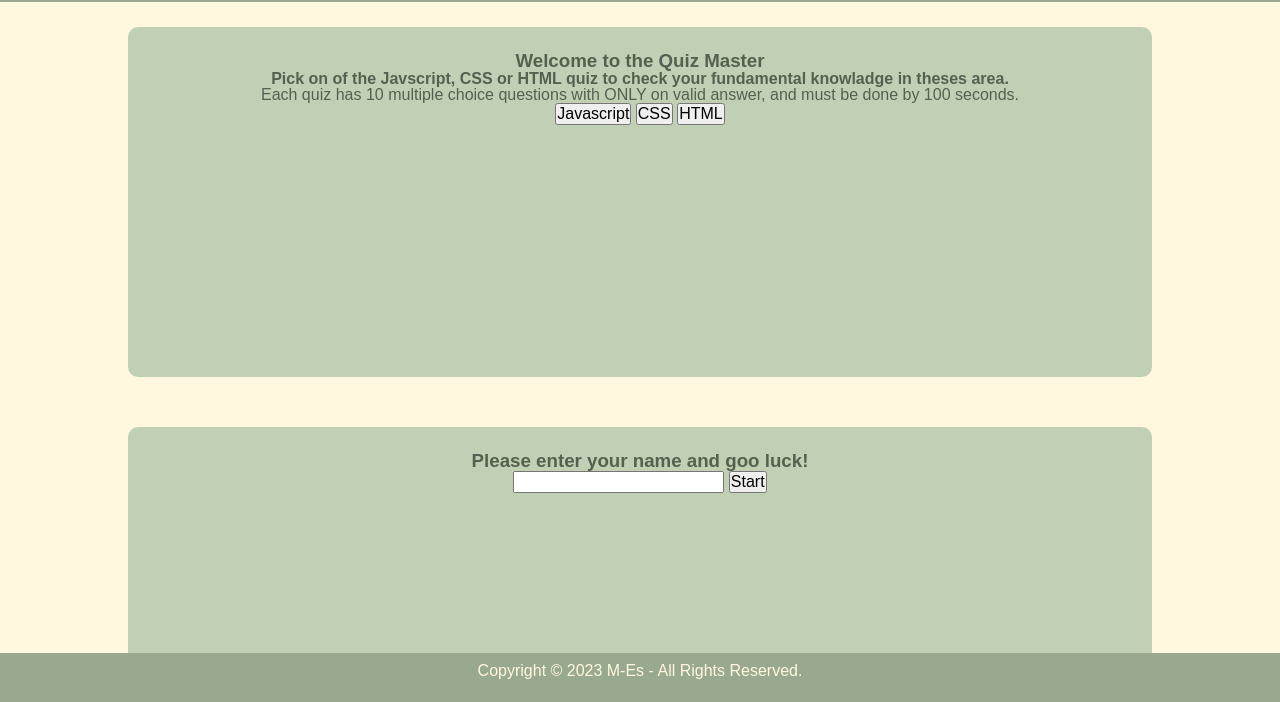
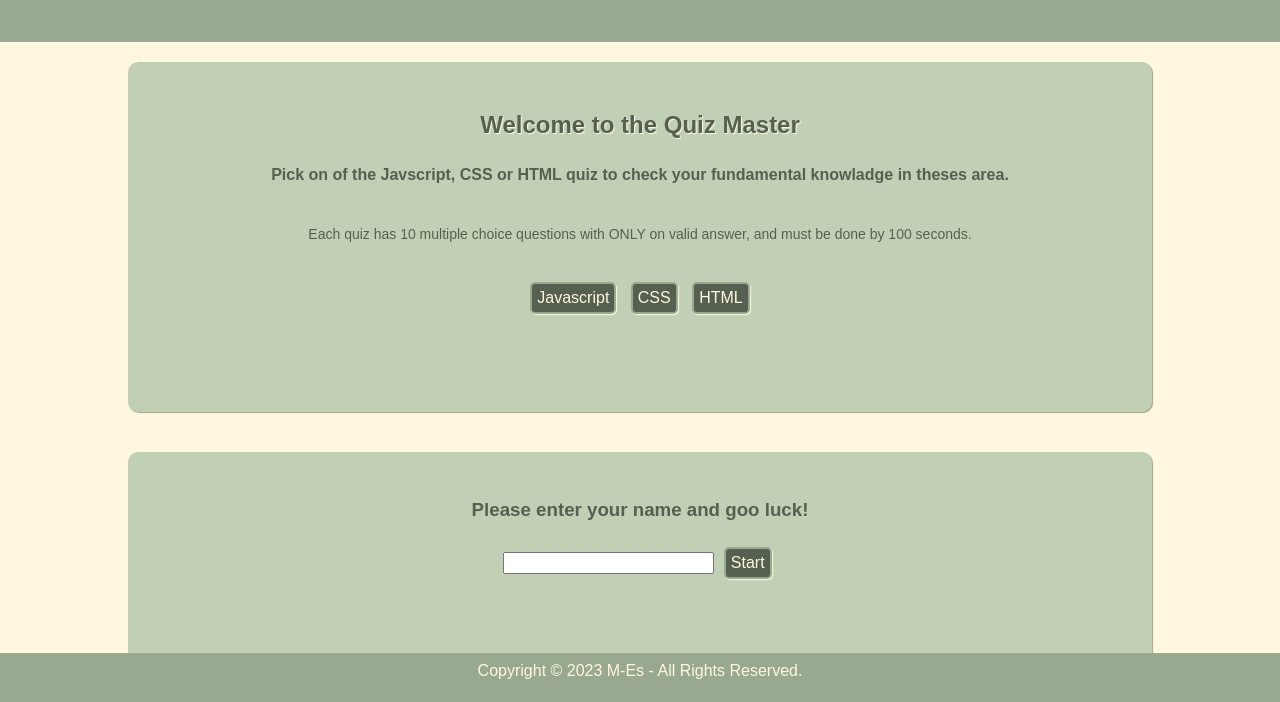
Before and after one commit to miladesmailpour/tech-blog, a plain HTML site: page index.html in a window 1280 px wide. Shown: the part 97-799 px from the top of the page. Drawn offline with Linux system fonts and the light colour scheme.

Commit message:
styling welcome section

```diff
--- a/assets/css/style.css
+++ b/assets/css/style.css
@@ -21,6 +21,46 @@ header {
     justify-content: space-between;
 }
 
+h2 {
+    margin: 25px;
+    text-shadow: 1px 1px 1px var(--font-light);
+}
+
+h3,
+h4 {
+    margin: 20px;
+}
+
+p {
+    padding: 15px;
+    margin: 15px;
+    font-size: 14px;
+}
+
+button {
+    margin: 5px;
+    padding: 5px;
+    border: 2px solid var(--background-header-footer);
+    background-color: var(--font-dark);
+    color: var(--font-light);
+    border-radius: 5px;
+    box-shadow: 1px 1px 1px var(--background-body);
+}
+
+button:hover {
+    background-color: var(--background-header-footer);
+    color: var(--font-dark);
+    text-shadow: 1px 1px 1px var(--font-light);
+    box-shadow: 1px 1px 1px var(--font-dark);
+}
+
+button:active {
+    background-color: var(--font-dark);
+    color: var(--font-light);
+    text-shadow: 1px 1px 1px var(--font-dark);
+    box-shadow: 1px 1px -1px var(--font-dark);
+}
+
 .header-body {
     display: flex;
 }
@@ -41,14 +81,16 @@ main {
 /* Main direct child: styling the intractive section of the page */
 .view {
     flex: 0 0 80%;
-    margin: 25px;
+    margin: 20px;
     padding: 25px;
+    line-height: 25px;
     background-color: var(--background-view);
     text-align: center;
     border-radius: 10px;
     color: var(--font-dark);
     width: 800px;
     height: 350px;
+    box-shadow: 1px 1px 1px var(--background-header-footer);
 
     /* display: none; */
 }
--- a/index.html
+++ b/index.html
@@ -24,9 +24,10 @@
     <main>
         <!-- Welcome view : First view displayed to user, welcome message, quick guid, type of quiz to select -->
         <section id="welcome-view" class="view">
-            <h3>Welcome to the Quiz Master</h3>
+            <h2>Welcome to the Quiz Master</h2>
             <h4>Pick on of the Javscript, CSS or HTML quiz to check your fundamental knowladge in theses area.</h4>
-            <p>Each quiz has 10 multiple choice questions with ONLY on valid answer, and must be done by 100 seconds.
+            <p>Each quiz has 10 multiple choice questions with ONLY on valid answer, and must be done by 100
+                seconds.
             </p>
             <button>Javascript</button>
             <button>CSS</button>
```
